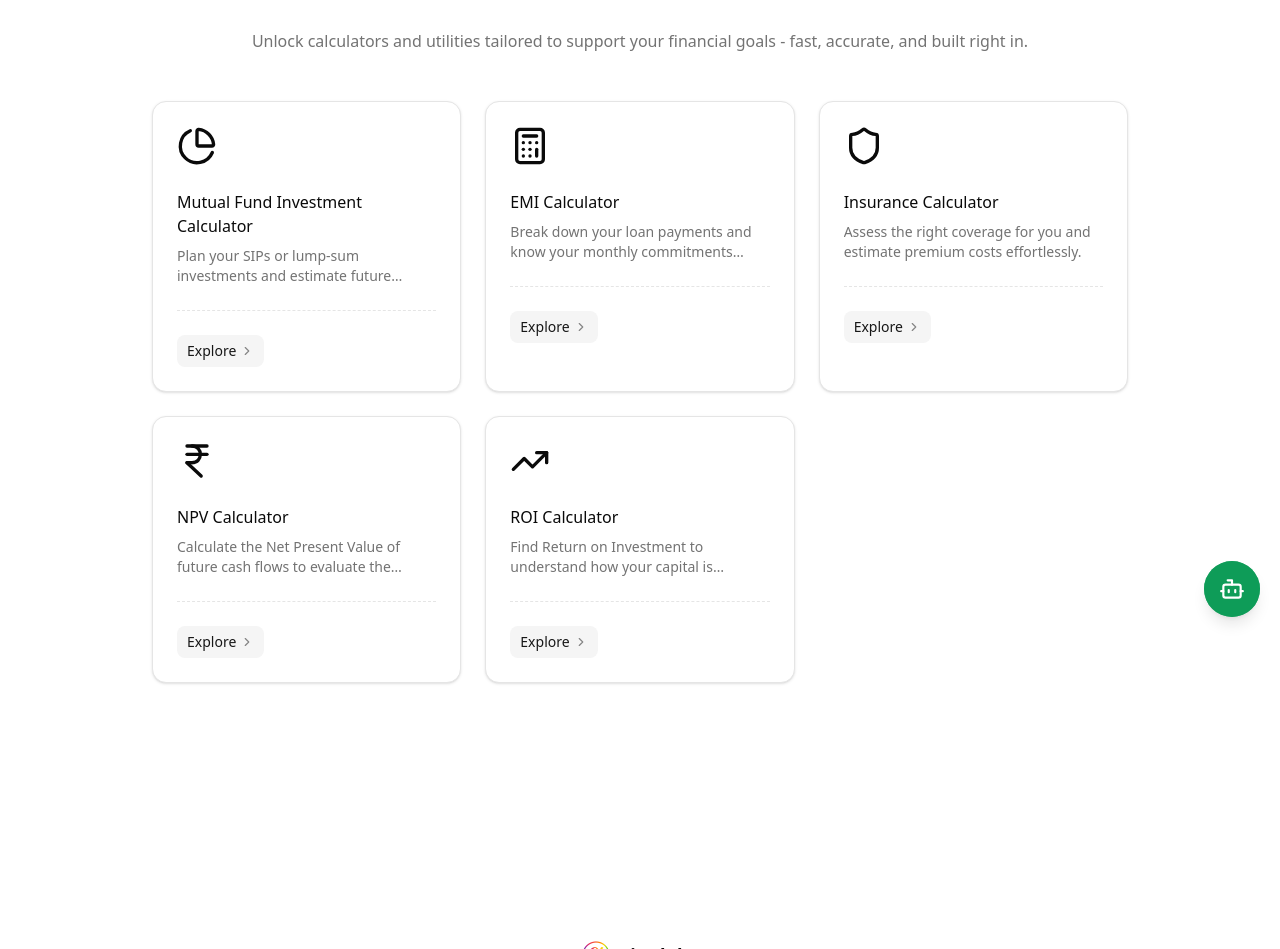
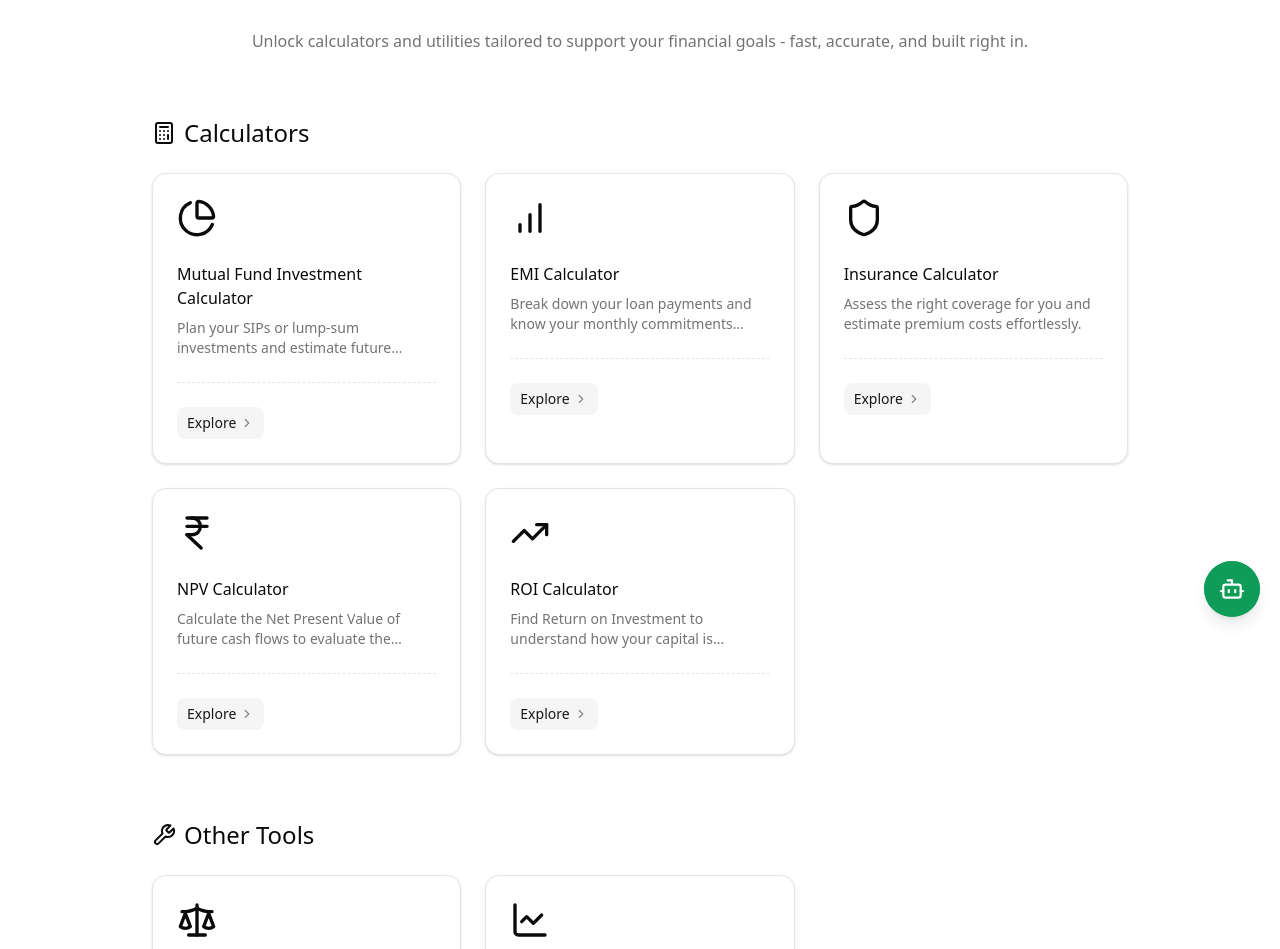
Before and after one commit to shibu-sd/FinAlpha, a Next.js app: page /tools in a window 1280 px wide. Shown: the part 163-1112 px from the top of the page. Built offline with nearby package versions, Linux system fonts and the light colour scheme.

Commit message:
added sections in tools features

```diff
--- a/components/features/tools-features.tsx
+++ b/components/features/tools-features.tsx
@@ -3,7 +3,7 @@ import { Card } from '@/components/ui/card'
 import { ChevronRight } from 'lucide-react'
 import Link from 'next/link'
 import * as React from 'react'
-import { CalculatorIcon, PieChart, Shield, IndianRupeeIcon, TrendingUp } from 'lucide-react'
+import { CalculatorIcon, PieChart, Shield, IndianRupeeIcon, TrendingUp, Wrench, BarChart, Scale, LineChart } from 'lucide-react'
 
 export default function Features() {
     return (
@@ -15,8 +15,12 @@ export default function Features() {
                         <p className="text-muted-foreground mt-6">Unlock calculators and utilities tailored to support your financial goals - fast, accurate, and built right in.</p>
                     </div>
 
-                    <div className="mt-12 grid gap-x-6 gap-y-6 sm:grid-cols-2 lg:grid-cols-3">
-
+                    <div className="mt-16">
+                        <div className="flex items-center mb-6 gap-2">
+                            <CalculatorIcon className="size-6" />
+                            <h3 className="text-2xl font-medium">Calculators</h3>
+                        </div>
+                        <div className="grid gap-x-6 gap-y-6 sm:grid-cols-2 lg:grid-cols-3 mb-16">
                             <IntegrationCard
                                 title="Mutual Fund Investment Calculator"
                                 description="Plan your SIPs or lump-sum investments and estimate future returns with ease."
@@ -28,7 +32,7 @@ export default function Features() {
                                 title="EMI Calculator"
                                 description="Break down your loan payments and know your monthly commitments upfront."
                                 link='/tools/emi-calculator'>
-                            <CalculatorIcon />
+                                <BarChart />
                             </IntegrationCard>
 
                             <IntegrationCard
@@ -51,7 +55,27 @@ export default function Features() {
                                 link='/tools/roi-calculator'>
                                 <TrendingUp />
                             </IntegrationCard>
+                        </div>
 
+                        <div className="flex items-center mb-6 gap-2">
+                            <Wrench className="size-6" />
+                            <h3 className="text-2xl font-medium">Other Tools</h3>
+                        </div>
+                        <div className="grid gap-x-6 gap-y-6 sm:grid-cols-2 lg:grid-cols-3">
+                            <IntegrationCard
+                                title="Compare Mutual Funds"
+                                description="Compare mutual fund trends to find the best-performing ones."
+                                link='/tools/compare-mutual-funds'>
+                                <Scale />
+                            </IntegrationCard>
+
+                            <IntegrationCard
+                                title="Point-to-Point Returns"
+                                description="Get precise mutual fund returns over a fixed time span."
+                                link='/tools/point-to-point-returns'>
+                                <LineChart />
+                            </IntegrationCard>
+                        </div>
                     </div>
                 </div>
             </div>
```
Lines whose indentation alone changed are shown as unchanged.
